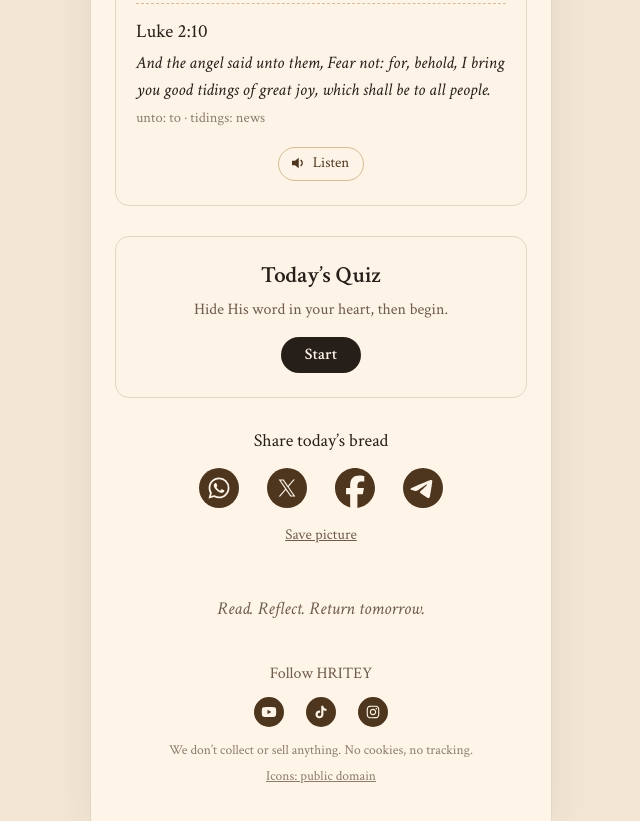
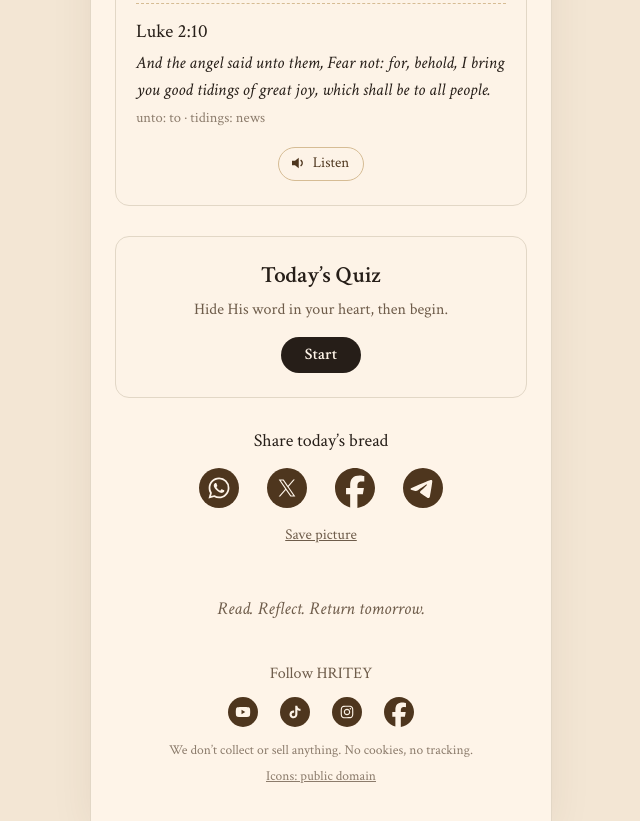
Before and after one commit to Hritey21/hritey-site, a plain HTML site: page index.html in a window 1280 px wide. Shown: the part 630-1451 px from the top of the page, without its empty margins (319-959 px from the left). Drawn offline with Linux system fonts and the light colour scheme.

Commit message:
Footer: link TikTok and Instagram (@hriteyofficial); add Facebook (coming soon)

```diff
--- a/index.html
+++ b/index.html
@@ -98,11 +98,12 @@
 
 <footer>
   <p class="follow">Follow HRITEY</p>
-  <!-- TODO: planned handle @hriteyofficial. When the accounts are live, set href to https://www.youtube.com/@hriteyofficial, https://www.tiktok.com/@hriteyofficial, https://www.instagram.com/hriteyofficial/ and remove data-soon / aria-disabled / title. -->
+  <!-- Handle @hriteyofficial. TODO: YouTube (channel pending) and Facebook (Page link pending): set href and remove data-soon / aria-disabled / title / '(coming soon)'. -->
   <ul class="icons">
     <li><a class="icon-btn" href="#" data-soon aria-disabled="true" title="Coming soon" aria-label="HRITEY on YouTube (coming soon)"><svg><use href="#i-youtube"/></svg></a></li>
-    <li><a class="icon-btn" href="#" data-soon aria-disabled="true" title="Coming soon" aria-label="HRITEY on TikTok (coming soon)"><svg><use href="#i-tiktok"/></svg></a></li>
-    <li><a class="icon-btn" href="#" data-soon aria-disabled="true" title="Coming soon" aria-label="HRITEY on Instagram (coming soon)"><svg><use href="#i-instagram"/></svg></a></li>
+    <li><a class="icon-btn" href="https://www.tiktok.com/@hriteyofficial" target="_blank" rel="noopener noreferrer" aria-label="HRITEY on TikTok (opens in a new tab)"><svg><use href="#i-tiktok"/></svg></a></li>
+    <li><a class="icon-btn" href="https://www.instagram.com/hriteyofficial/" target="_blank" rel="noopener noreferrer" aria-label="HRITEY on Instagram (opens in a new tab)"><svg><use href="#i-instagram"/></svg></a></li>
+    <li><a class="icon-btn" href="#" data-soon aria-disabled="true" title="Coming soon" aria-label="HRITEY on Facebook (coming soon)"><svg><use href="#i-facebook"/></svg></a></li>
   </ul>
   <p class="tiny">We don’t collect or sell anything. No cookies, no tracking.</p>
   <p class="tiny"><a href="credits.html">Icons: public domain</a></p>
```
Also changed, not shown: 1 other file.
